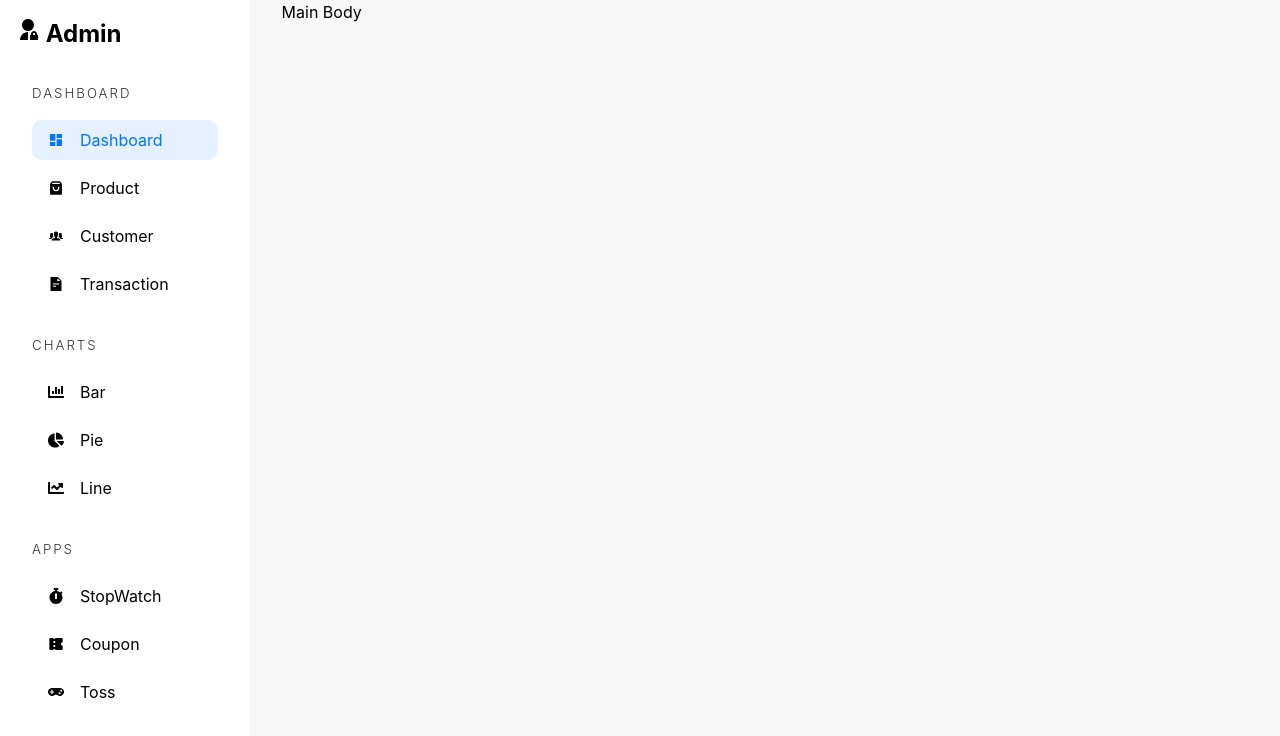
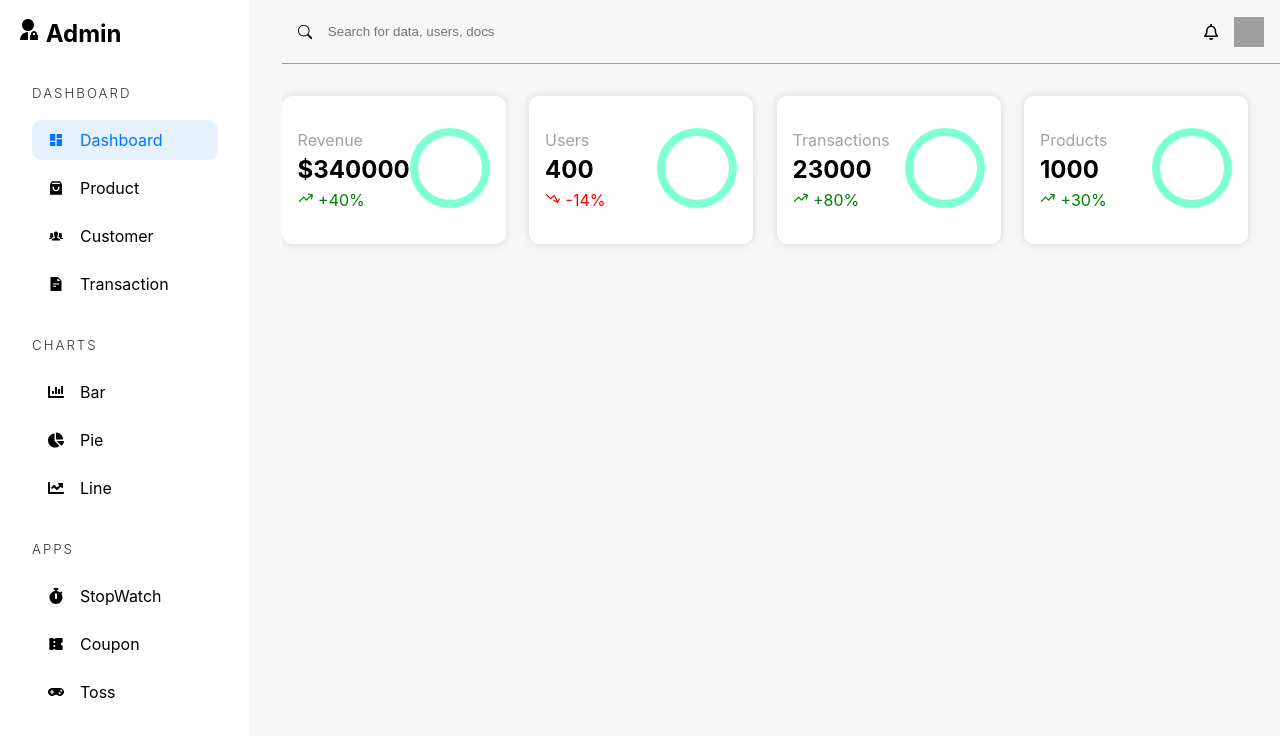
Before and after one commit to Manpreet123442/Admin-Panel, a React (Vite) app: page /admin/dashboard in a window 1280 px wide. Shown: the top 736 px of the page. Built offline with nearby package versions, Linux system fonts and the light colour scheme; grey boxes are pictures that could not be loaded.

Commit message:
next commit

```diff
--- a/src/pages/admin/Dashboard.jsx
+++ b/src/pages/admin/Dashboard.jsx
@@ -1,11 +1,66 @@
 import React from 'react'
 import AdminSidebar from '../../components/admin/AdminSidebar';
+import { BsSearch } from "react-icons/bs";
+import { FaRegBell } from "react-icons/fa";
+import { HiMiniArrowTrendingUp } from "react-icons/hi2";
+import { HiMiniArrowTrendingDown } from "react-icons/hi2";
 
 const Dashboard = () => {
+
+  const userImg = "https://encrypted-tbn0.gstatic.com/images?q=tbn:ANd9GcSJxA5cTf-5dh5Eusm0puHbvAhOrCRPtckzjA&usqp"
   return (
     <div className='admin-container'>
       <AdminSidebar/>
-      <main>Main Body</main>
+      <main className='dashboard'>
+        <div className="bar">
+        <BsSearch />
+        <input type = "text" placeholder='Search for data, users, docs'/>
+        <FaRegBell />
+        <img src={userImg} height={30} width={30} alt='user'/>
+        </div>
+        <section className="widget-container">
+          <article>
+            <div className="widget">
+            <p style={{color : "rgba(0,0,0,0.37)"}}>Revenue</p>
+            <h4>$340000</h4>
+            <p style={{color : "green"}}><HiMiniArrowTrendingUp /> +40%</p>
+            </div>
+            <div className='widget-circle'>
+              <span>40%</span>
+            </div>
+            </article>
+            <article>
+            <div className="widget">
+              <p style={{color : "rgba(0,0,0,0.37)"}}>Users</p>
+              <h4>400</h4>
+              <p style={{color : "red"}}><HiMiniArrowTrendingDown /> -14%</p>
+            </div>
+            <div className='widget-circle'>
+              <span>40%</span>
+            </div>
+            </article>
+            <article>
+            <div className="widget">
+            <p style={{color : "rgba(0,0,0,0.37)"}}>Transactions</p>
+            <h4>23000</h4>
+            <p style={{color : "green"}}><HiMiniArrowTrendingUp /> +80%</p>
+            </div>
+            <div className='widget-circle'>
+              <span>40%</span>
+            </div>
+            </article>
+            <article>
+            <div className="widget">
+            <p style={{color : "rgba(0,0,0,0.37)"}}>Products</p>
+            <h4>1000</h4>
+            <p style={{color : "green"}}><HiMiniArrowTrendingUp /> +30%</p>
+            </div>
+            <div className='widget-circle'>
+              <span>40%</span>
+            </div>
+            </article>
+        </section>
+      </main>
     </div>
   )
 }
--- /dev/null
+++ b/src/styles/_dashboard.scss
@@ -0,0 +1,73 @@
+@use 'mixin';
+
+.dashboard{
+    overflow-y: auto;
+
+    .bar{
+        height: 4rem;
+        @include mixin.flex(row, unset);
+        padding: 0 1rem;
+        border-bottom: 1px solid rgba(0,0,0,0.37);
+
+        >input{
+            @include mixin.input();
+
+            >img{
+                opacity: 0.7;
+            }
+        }
+    }
+
+    .widget-container{
+        @include mixin.flex(row,space-between,stretch,1rem);
+        padding: 2rem 2rem 2rem 0rem;
+
+        >article{
+            @include mixin.flex(row,space-between,stretch,0);
+            width: 14rem;
+            background-color: white;
+            box-shadow: 0 0 10px rgba(0,0,0,0.132);
+            padding: 2rem 1rem;
+            border-radius: 10px;
+
+            >.widget{
+
+                >.p{
+                    opacity: 0.7;
+                    font-size: 0.8rem;
+                }
+
+                >h4{
+                    font-size: 1.5rem;
+                }
+
+                >span{
+                    @include mixin.flex(row,unset,center,0.2rem);
+                }
+            }
+
+            >.widget-circle{
+                position: relative;
+                @include mixin.square(5rem);
+                border-radius: 5rem;
+                display: grid;
+                place-items: center;
+                background-color: aquamarine;
+                &::before{
+                    content: "";
+                    position: absolute;
+                    @include mixin.square(4rem);
+                    background-color: white;
+                    border-radius: 100%;
+
+                    >span{
+                        position: relative;
+
+                    }
+                }
+            }
+
+        }
+
+    }
+}
--- a/src/styles/app.scss
+++ b/src/styles/app.scss
@@ -1,4 +1,5 @@
 @use "mixin";
+@use "dashboard";
 
 :root {
     font-family: Inter, system-ui, Avenir, Helvetica, Arial, sans-serif;
```
